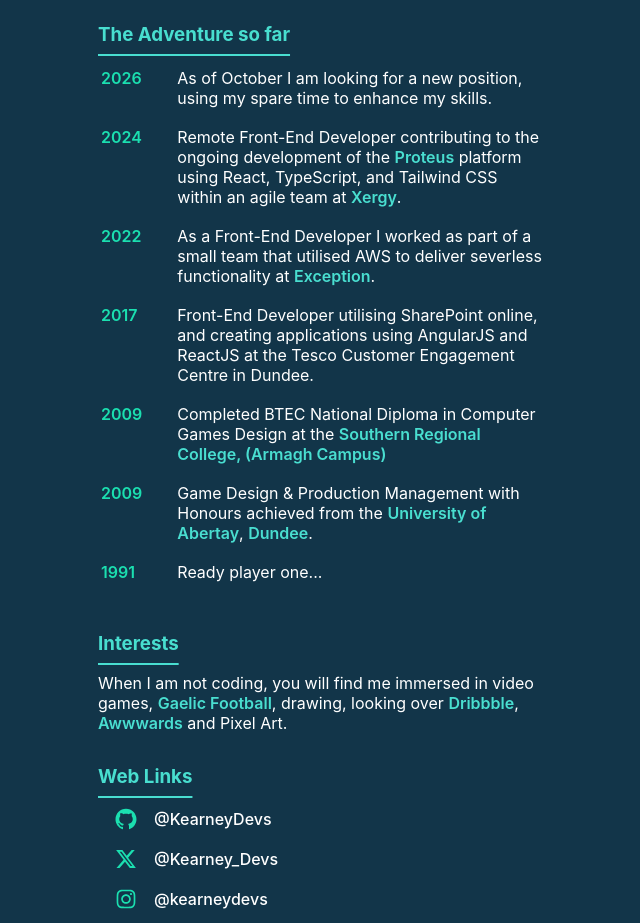
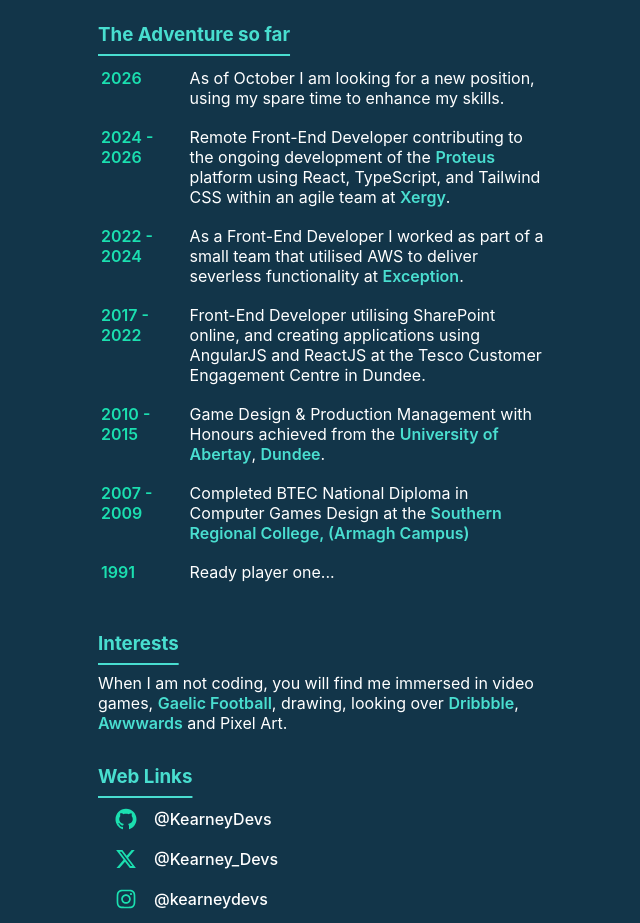
Before and after one commit to KearneyDevs/Kearney-Devs-v1, a React (Vite) app: page / in a window 1280 px wide. Shown: the part 940-1863 px from the top of the page, without its empty margins (317-957 px from the left). Built offline with nearby package versions, Linux system fonts and the light colour scheme.

Commit message:
fix: correct dates in timeline

```diff
--- a/src/components/bio/Bio.tsx
+++ b/src/components/bio/Bio.tsx
@@ -18,7 +18,7 @@ const Bio = (props: SectionProps) => {
               </td>
             </tr>
             <tr>
-              <td>2024</td>
+              <td>2024 - 2026</td>
               <td>
                 Remote Front-End Developer contributing to the ongoing
                 development of the{" "}
@@ -38,7 +38,7 @@ const Bio = (props: SectionProps) => {
               </td>
             </tr>
             <tr>
-              <td>2022</td>
+              <td>2022 - 2024</td>
               <td>
                 As a Front-End Developer I worked as part of a small team that
                 utilised AWS to deliver severless functionality at{" "}
@@ -53,7 +53,7 @@ const Bio = (props: SectionProps) => {
               </td>
             </tr>
             <tr>
-              <td>2017</td>
+              <td>2017 - 2022</td>
               <td>
                 Front-End Developer utilising SharePoint online, and creating
                 applications using AngularJS and ReactJS at the Tesco Customer
@@ -61,20 +61,7 @@ const Bio = (props: SectionProps) => {
               </td>
             </tr>
             <tr>
-              <td>2009</td>
-              <td>
-                Completed BTEC National Diploma in Computer Games Design at the{" "}
-                <a
-                  href="https://www.src.ac.uk/about-us/campuses/armagh-campus"
-                  target="_blank"
-                  rel="noreferrer"
-                >
-                  Southern Regional College, &#40;Armagh Campus&#41;
-                </a>
-              </td>
-            </tr>
-            <tr>
-              <td>2009</td>
+              <td>2010 - 2015</td>
               <td>
                 Game Design & Production Management with Honours achieved from
                 the{" "}
@@ -97,6 +84,19 @@ const Bio = (props: SectionProps) => {
               </td>
             </tr>
             <tr>
+              <td>2007 - 2009</td>
+              <td>
+                Completed BTEC National Diploma in Computer Games Design at the{" "}
+                <a
+                  href="https://www.src.ac.uk/about-us/campuses/armagh-campus"
+                  target="_blank"
+                  rel="noreferrer"
+                >
+                  Southern Regional College, &#40;Armagh Campus&#41;
+                </a>
+              </td>
+            </tr>
+            <tr>
               <td>1991</td>
               <td>Ready player one...</td>
             </tr>
```
